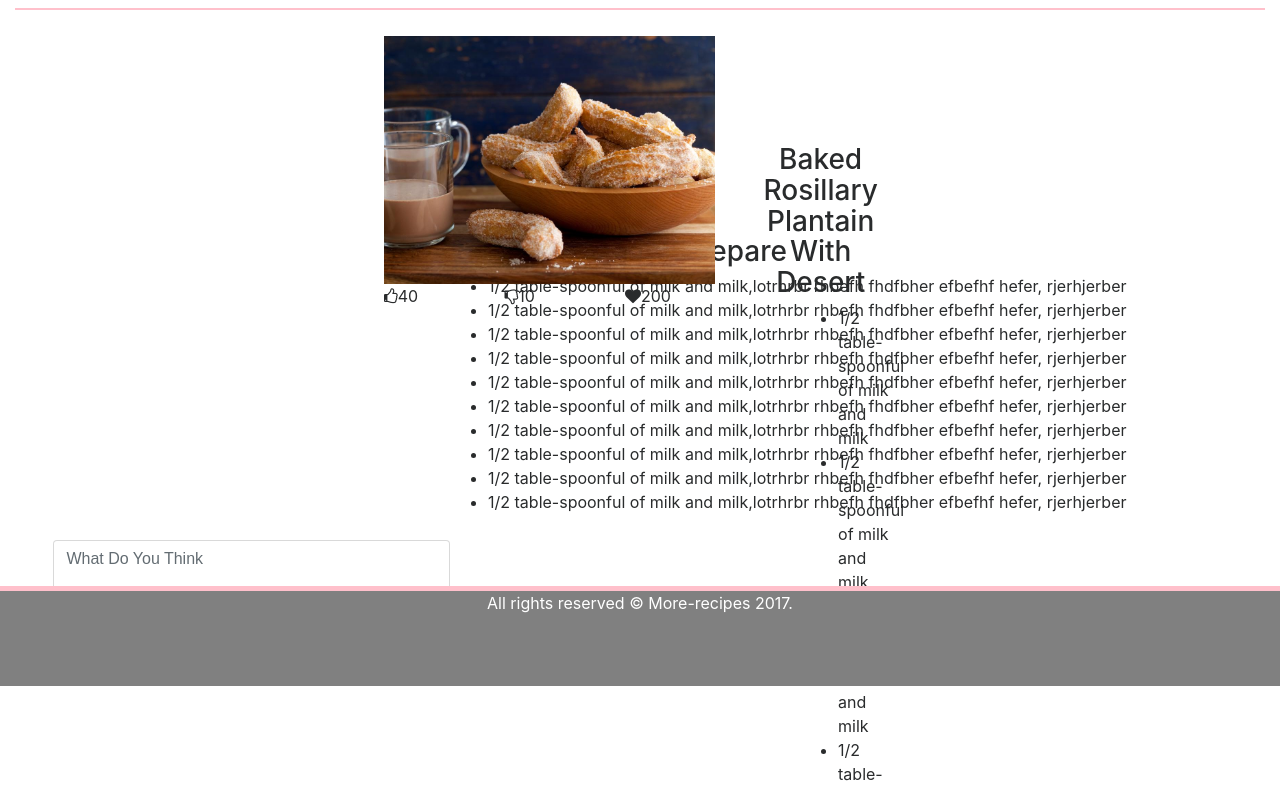
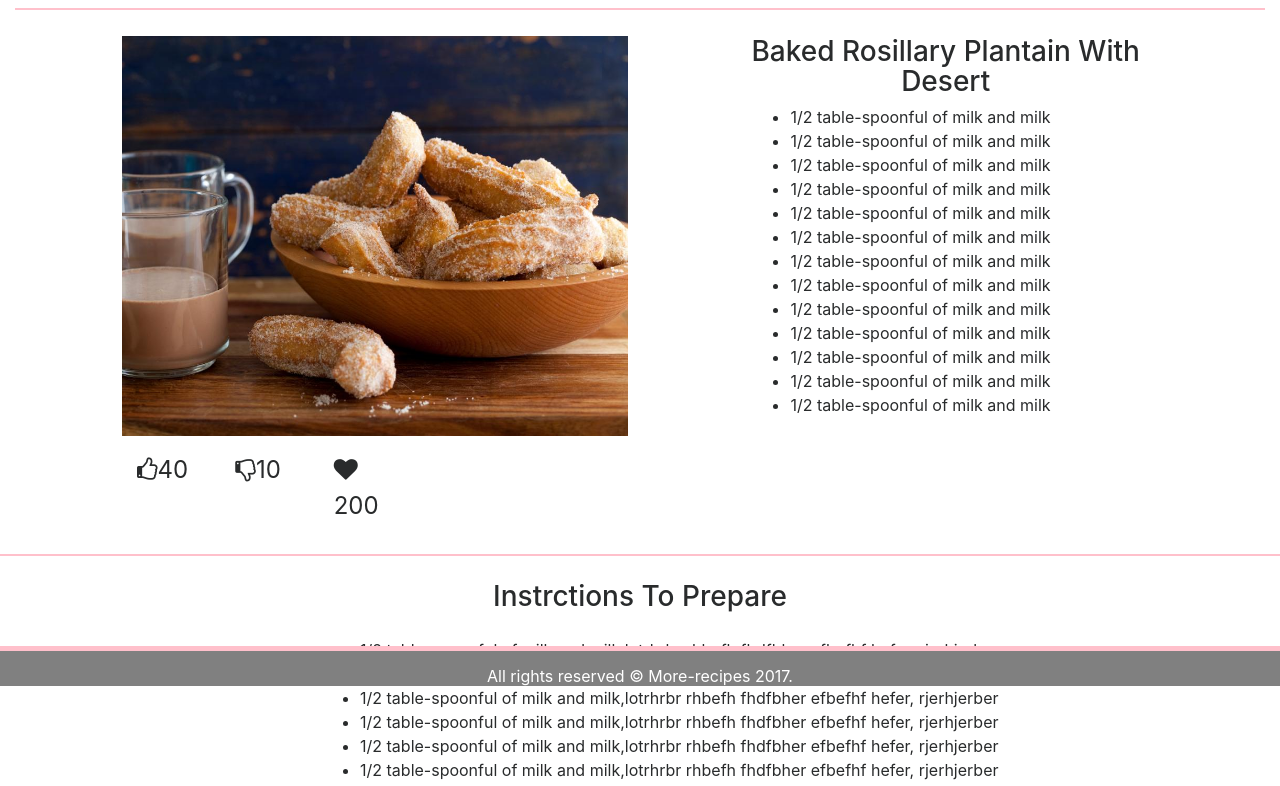
Before and after one commit to Efosaok/More-Recipes, a plain HTML site: page Templates/productdetails.html in a window 1280 px wide. Shown: the part 114-900 px from the top of the page. Drawn offline with nearby package versions, Linux system fonts and the light colour scheme.

Commit message:
refactored all css files

```diff
--- a/Templates/css/homepage.css
+++ b/Templates/css/homepage.css
@@ -213,6 +213,7 @@
 }
 
 .favorites,.deserts,.dinner {
+	margin-top: 4%;
 	color: pink;
 	border-bottom: 2px solid grey;
 	width:90%;
@@ -257,29 +258,70 @@
 	color:grey;
 }
 
+.first-see-moreh {
+	margin-top: -10%;
+	margin-left: 65%;
+	margin-bottom: 5%;
+}
+
 .see-more:hover {
 	background-color: grey;
 	color: pink;
 }
 
+.first-image-v {
+
+}
+
+h3 {
+margin-top: -12%;
+   left: 0;
+   width: 100%;
+}
+
+h3 span {
+   color: white;
+   font: bold 45px/60px Helvetica, Sans-Serif;
+   letter-spacing: -1px;
+   background: rgb(0, 0, 0); /* fallback color */
+   background: rgba(0, 0, 0, 0.7);
+   background-size: 100% 100%;
+   padding: 10px;
+}
+
+h3 span.spacer {
+   padding:2 12px;
+}
+
+.first-view-image {
+	margin-left: 10%;
+	width: 100px;
+}
+
 .footer {
-	background-color: grey;
+   background-color: grey;
    position: fixed;
    margin-top: 8%;
    left: 0;
    bottom: 0;
    width: 100%;
    color: white;
-   height: 100px;
+   height: 50px;
    border-top: 5px solid pink;
 }
 
 .footer-one {
-	margin-top: -3%;
+	margin-top: 1%;
 	margin-left: 80%;
 	font-size: 1em;
 }
 
+.fa-heart {
+	margin-top: -2%
+	margin-left: 30%;
+	font-size: 1em;
+	color: black
+}
 .text-footer {
 	margin-top: 1%;
 	margin-left: 2%;
@@ -291,9 +333,11 @@
 }
 
 .copyright-text {
+	margin-top: 1%;
 }
 
 .social-media-icons {
+	margin-top: 5%;
 	padding: 12px;
 }
 
@@ -317,3 +361,8 @@
 	margin-top: 1%;
 	color: grey;
 }
+
+.first-image {
+	width: 100%;
+	height: 480px;
+}
--- a/Templates/css/productdetails.css
+++ b/Templates/css/productdetails.css
@@ -5,7 +5,7 @@
 
 .row1{
     padding-top: 10px;
-    margin-left: 55%;
+    margin-left: 75%;
 }
 
 .searchbtn {
@@ -206,7 +206,7 @@
    bottom: 0;
    width: 100%;
    color: white;
-   height: 100px;
+   height: 40px;
    border-top: 5px solid pink;
 }
 
@@ -230,6 +230,7 @@ ul {
 }
 
 .copyright-text {
+	margin-top: 1%;
 }
 
 .social-media-icons {
@@ -246,31 +247,44 @@ ul {
 	margin-top: 1%;
 }
 
+.product-ingredients {
+	margin-left: -10%;
+}
 
 .product-image{
-	width: 40%;
-	height: 200px;
+	width: 100%;
+	height: 520px;
 	margin-top: 2%;
+	border-bottom: 2px solid pink;
+}
+
+.one-info {
+	font-size: 1.5em;
+	margin-left: 30%;
+	width: 35%;
+	margin-top: 2%;
+}
+
+.img-product {
+	width: 60%;
+	height: 400px;
 	margin-left: 30%;
 }
 
-.product-details {
-	margin-top: 20%;
-	border-bottom: 2px solid pink;
-}
-
 .review-form{
-	margin-bottom: 15%;
-	width: 40%;
-	margin-top: 2%;
+	margin-bottom: 10%;
+	width: 50%;
+	margin-top: 3%;
 	margin-left: 3%;
 }
 
 .review {
-	height: 100px;
+	height: 120px;
 }
 
 .post {
+	margin-top: -13%;
+	margin-left: 102%;
 	background-color: grey;
 	color: pink;
 }
@@ -279,3 +293,18 @@ ul {
 	background-color: pink;
 	color: grey;
 }
+
+.product-ing {
+	margin-top: 2%;
+	margin-left: 2%;
+	margin-top: 2%;
+}
+
+.product-des {
+	margin-top: 2%;
+	margin-left: 25%;
+}
+
+.instruction-heading {
+	margin-top: 2%;
+}
--- a/Templates/css/signup.css
+++ b/Templates/css/signup.css
@@ -7,13 +7,14 @@
 }
 
 .form-container {
+	margin-top: 3%;
 	margin-left: 13%;
 }
 
 .signup-container {
 	width: 50%;
 	margin-left: 10%;
-	margin-top: 5%;
+	margin-top: 3%;
 	border-top: 5px solid pink;
 	border-top: 5px solid pink;
 	font-family: 'Roboto', sans-serif;
@@ -247,7 +248,7 @@
    bottom: 0;
    width: 100%;
    color: white;
-   height: 100px;
+   height: 40px;
    border-top: 5px solid pink;
 }
 
@@ -283,3 +284,16 @@
 .searchbtn-footer {
 	margin-top: 1%;
 }
+
+h4 {
+	margin-top: 2%;
+	margin-bottom: -2%;
+}
+
+.signup-container {
+	margin-left: 25%;
+}
+
+.firstname {
+	margin-top: 4%;
+}
--- a/Templates/css/userdashboard.css
+++ b/Templates/css/userdashboard.css
@@ -253,6 +253,12 @@
 	margin-top: 43%;
 }
 
+.first-see-moreh {
+	margin-top: -10%;
+	margin-left: 65%;
+	margin-bottom: 5%;
+}
+
 .see-more {
 	color:grey;
 }
@@ -270,7 +276,7 @@
    bottom: 0;
    width: 100%;
    color: white;
-   height: 100px;
+   height: 40px;
    border-top: 5px solid pink;
 }
 
@@ -291,6 +297,7 @@
 }
 
 .copyright-text {
+	margin-top: 1%;
 }
 
 .social-media-icons {
```
